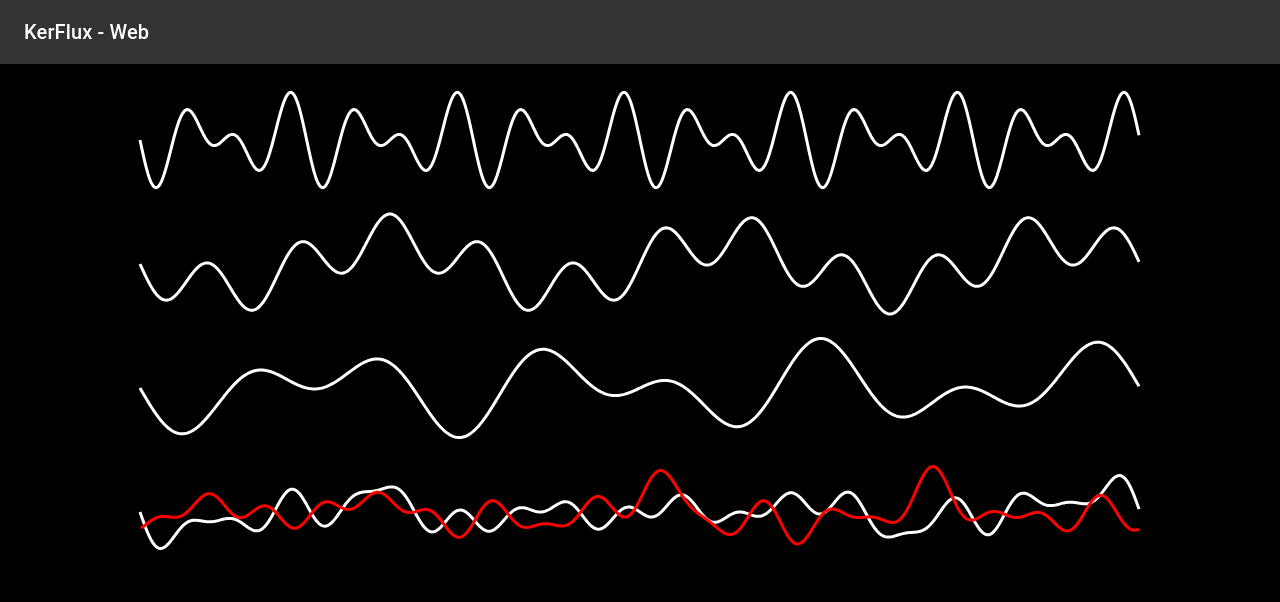
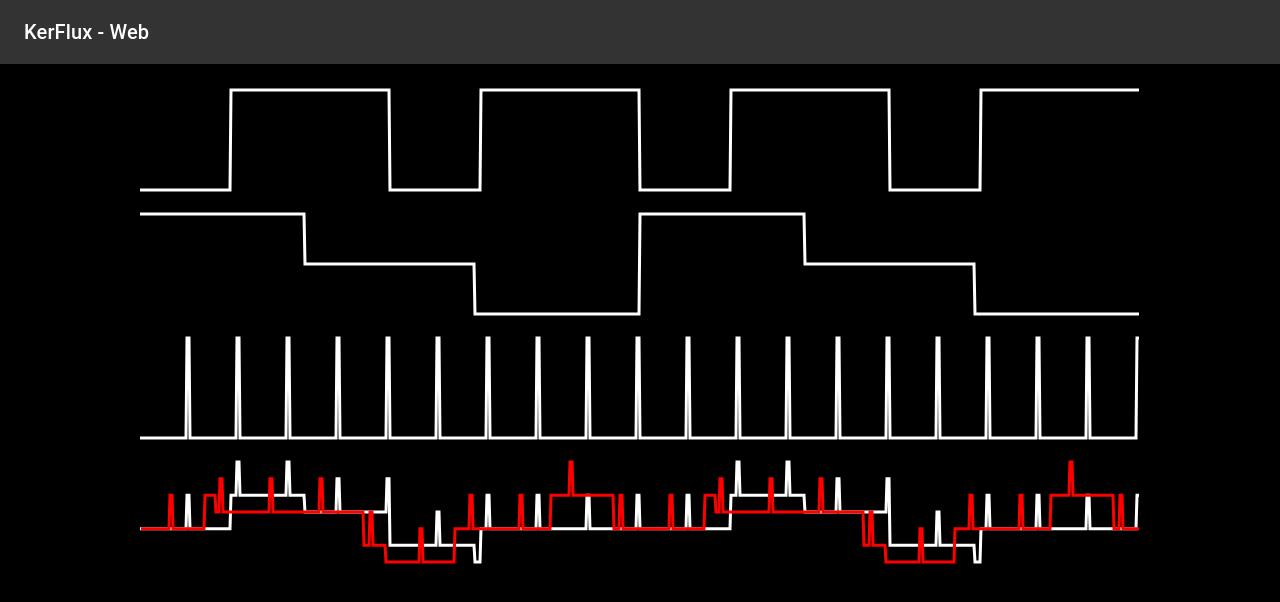
Before and after one commit to yogeshpatki/kerflux_web, a React (Create React App) app: page / in a window 1280 px wide. Shown: the top 602 px of the page. Built offline with nearby package versions, Linux system fonts and the light colour scheme.

Commit message:
randomizing waves drawn as input waves

```diff
--- a/src/components/wave_grid/WaveGrid.jsx
+++ b/src/components/wave_grid/WaveGrid.jsx
@@ -30,11 +30,13 @@ const initialState = {
   currentError: 100
 }
 
+const waveFunctions = [getSinWave, getSawTooth, getBars, getRectWave,getMixedSine];
+
 const getNWaves = (n) => {
   let waves = [];
   for(let i = 0; i < n; i ++) {
     let a = F(R() * 10000) % typeOfWaves.length;
-     waves.push(getMixedSine(1000));
+     waves.push(waveFunctions[Math.floor(waveFunctions.length * Math.random())](1000));
   }
   return waves;
 }
```
